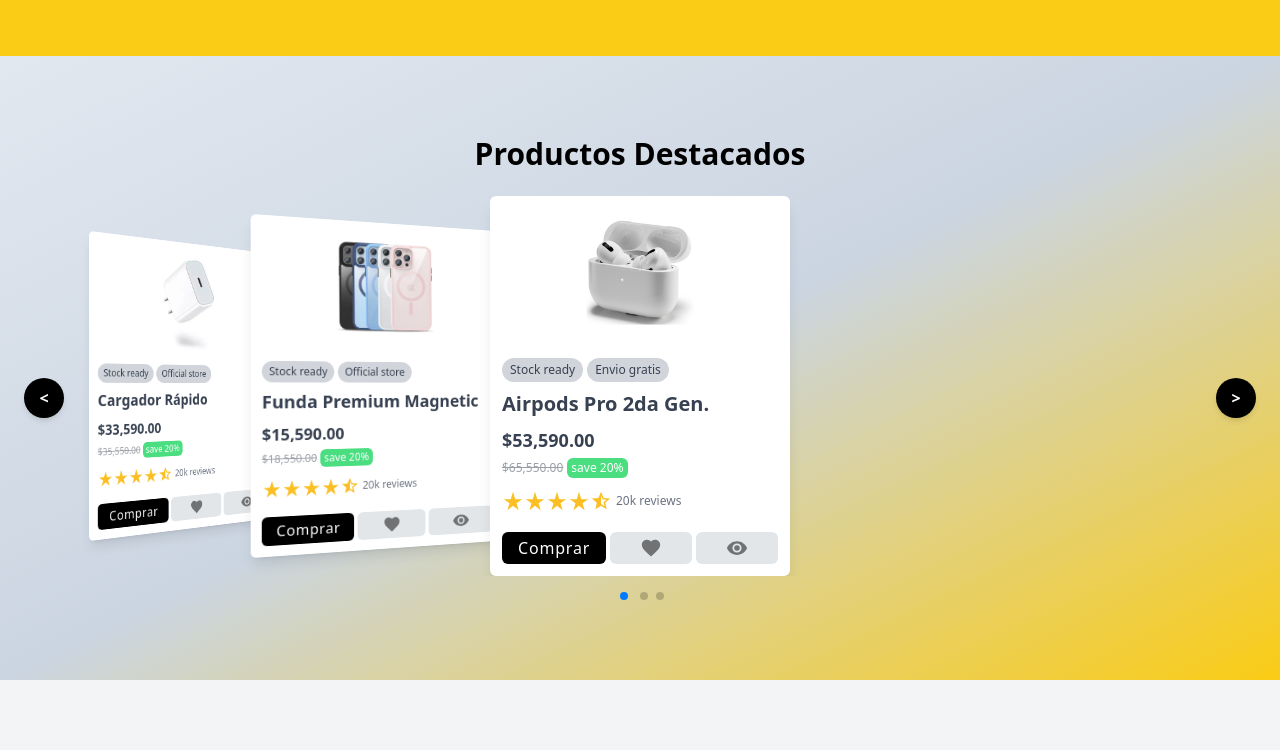
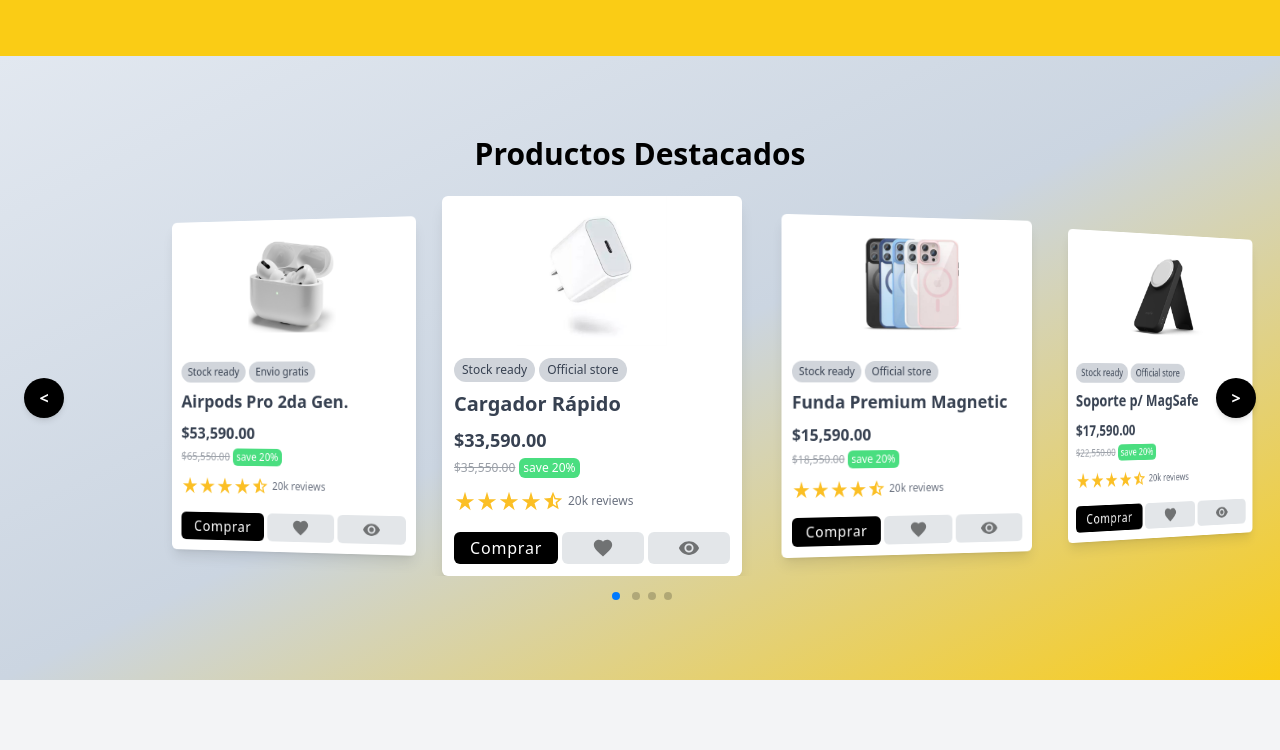
Before and after one commit to Beche10/09-Cactus-Front, a React (Vite) app: page / in a window 1280 px wide. Shown: the part 490-1240 px from the top of the page. Built offline with nearby package versions, Linux system fonts and the light colour scheme.

Commit message:
Retoques

```diff
--- a/src/App.jsx
+++ b/src/App.jsx
@@ -81,7 +81,7 @@
 
       {/* DESTACADOS */}
       <Element name="Destacados">
-        <section className="py-20 bg-destacados ">
+        <section className="py-10  md:py-20 bg-destacados ">
           <Destacados />
         </section>
       </Element>
--- a/src/components/Destacados.jsx
+++ b/src/components/Destacados.jsx
@@ -2,7 +2,6 @@
 import { Cards } from "./Cards";
 import { EffectCoverflow, Navigation, Pagination } from "swiper/modules";
 import { Swiper, SwiperSlide } from "swiper/react";
-
 
 // Import Swiper styles
 import "swiper/css";
@@ -25,11 +24,19 @@
           slidesPerView="auto"
           loop={true}
           coverflowEffect={{
-            rotate: 30,
-            stretch: 0,
-            depth: 200,
+            rotate: -10,
+            stretch: 70,
+            depth: 150,
             modifier: 1,
             slideShadows: false,
+          }}
+          breakpoints={{
+            700: {
+              // A partir de 768px (md), mostrar 3 slides
+              slidesPerView: 3,
+              centeredSlides: false, // Mantener la distribución uniforme
+              spaceBetween: 30, // Espaciado uniforme entre cards
+            },
           }}
           pagination={{
             clickable: true,
@@ -97,6 +104,25 @@
               onBuyClick={() => console.log("Comprar Funda")}
             />
           </SwiperSlide>
+
+          {/* Slide 4 */}
+          <SwiperSlide className="w-[300px]">
+            <Cards
+              className="shadow-lg rounded-xl transform transition-transform duration-300 hover:scale-105"
+              imageSrc="products/soporte.jpg"
+              imageAlt="Soporte MagSafe"
+              title="Soporte p/ MagSafe"
+              price="$17,590.00"
+              originalPrice="$22,550.00"
+              discount="save 20%"
+              badges={["Stock ready", "Official store"]}
+              reviews={{
+                stars: 4.5,
+                count: "20k reviews",
+              }}
+              onBuyClick={() => console.log("Comprar Funda")}
+            />
+          </SwiperSlide>
         </Swiper>
 
         {/* Flechas de navegación */}
--- a/src/components/User.jsx
+++ b/src/components/User.jsx
@@ -34,7 +34,7 @@
 
       {/* Desplegable */}
       {isDropdownOpen && (
-        <div className="absolute right-0 mt-5 w-52 bg-white rounded-lg shadow-lg z-10">
+        <div className="absolute right-0 mt-5 w-48 h-20 bg-white rounded-lg shadow-lg z-10">
           <ul className="p-4 text-sm text-black font-mono">
             <li className="hover:text-yellow-400 cursor-pointer">
               <a href="/login">Iniciar sesión</a>
```
Also changed, not shown: public/products/soporte.jpg (added).
